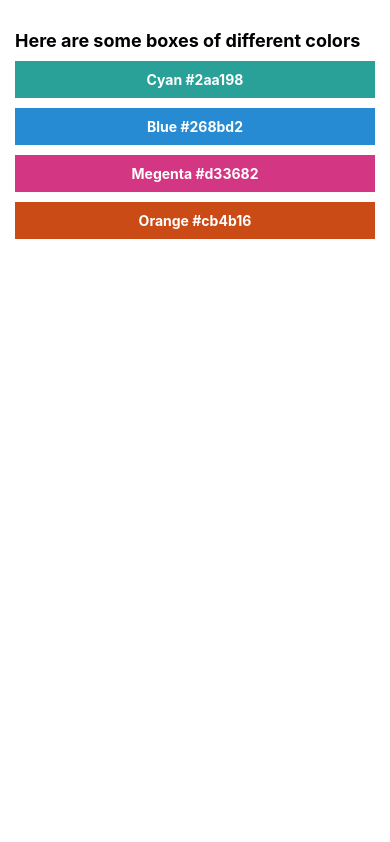
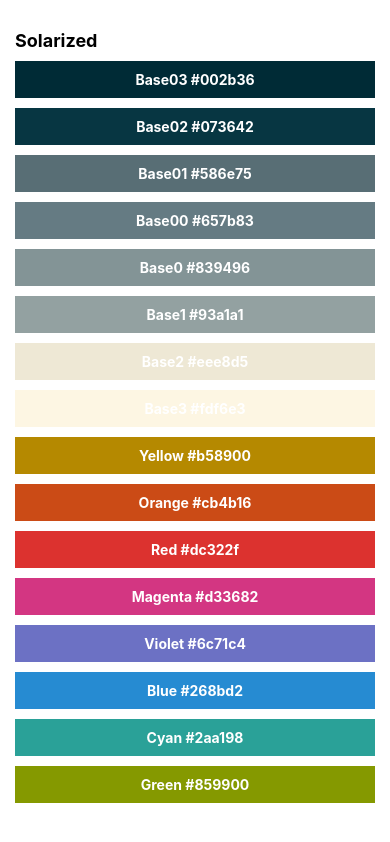
Before and after one commit to qdaszx/RN-Basic, a React Native app in the folder rnbasic/: screen / in a window 390 px wide. Built offline with nearby package versions, Linux system fonts and the light colour scheme.

Commit message:
add FlatList practice

```diff
--- a/rnbasic/App.js
+++ b/rnbasic/App.js
@@ -1,17 +1,38 @@
 import React from 'react';
-import { View, Text, SafeAreaView, StyleSheet } from 'react-native';
+import { Text, SafeAreaView, StyleSheet, FlatList } from 'react-native';
 import ColorBox from './components/ColorBox';
+
+const COLORS = [
+  { colorName: 'Base03', hexCode: '#002b36' },
+  { colorName: 'Base02', hexCode: '#073642' },
+  { colorName: 'Base01', hexCode: '#586e75' },
+  { colorName: 'Base00', hexCode: '#657b83' },
+  { colorName: 'Base0', hexCode: '#839496' },
+  { colorName: 'Base1', hexCode: '#93a1a1' },
+  { colorName: 'Base2', hexCode: '#eee8d5' },
+  { colorName: 'Base3', hexCode: '#fdf6e3' },
+  { colorName: 'Yellow', hexCode: '#b58900' },
+  { colorName: 'Orange', hexCode: '#cb4b16' },
+  { colorName: 'Red', hexCode: '#dc322f' },
+  { colorName: 'Magenta', hexCode: '#d33682' },
+  { colorName: 'Violet', hexCode: '#6c71c4' },
+  { colorName: 'Blue', hexCode: '#268bd2' },
+  { colorName: 'Cyan', hexCode: '#2aa198' },
+  { colorName: 'Green', hexCode: '#859900' },
+];
 
 const App = () => {
   return (
     <SafeAreaView>
-      <View style={styles.container}>
-        <Text style={styles.h1}>Here are some boxes of different colors</Text>
-        <ColorBox hexCode={'#2aa198'} colorName={'Cyan'} />
-        <ColorBox hexCode={'#268bd2'} colorName={'Blue'} />
-        <ColorBox hexCode={'#d33682'} colorName={'Megenta'} />
-        <ColorBox hexCode={'#cb4b16'} colorName={'Orange'} />
-      </View>
+      <FlatList
+        style={styles.container}
+        data={COLORS}
+        keyExtractor={(item) => item.hexCode}
+        renderItem={({ item }) => (
+          <ColorBox colorName={item.colorName} hexCode={item.hexCode} />
+        )}
+        ListHeaderComponent={<Text style={styles.h1}>Solarized</Text>}
+      />
     </SafeAreaView>
   );
 };
```
